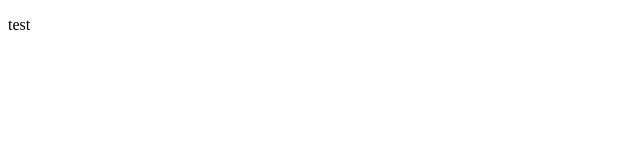
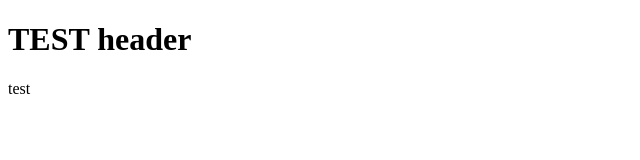
Before and after one commit to omarbalayev/deveducation, a plain HTML site: page index.html in a window 1280 px wide. Shown: the whole page, without its empty margins (0-640 px from the left). Drawn offline with Linux system fonts and the light colour scheme.

Commit message:
test heading for pull request

```diff
--- a/index.html
+++ b/index.html
@@ -7,6 +7,7 @@
     <title>Document</title>
 </head>
 <body>
+    <h1>TEST header</h1>
     <p>test</p>
 </body>
 </html>
```
